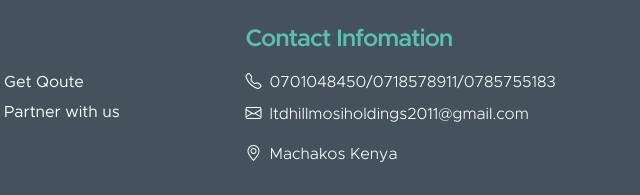
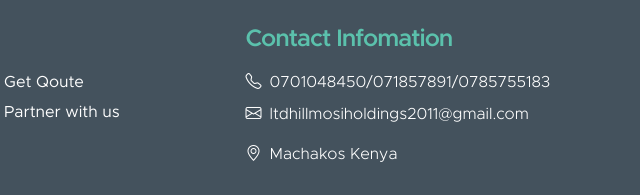
Before and after one commit to Hillmosi/Hillmosi, a plain HTML site: page index.html in a window 1280 px wide. Shown: the part 6168-6363 px from the top of the page, 549-1189 px from the left. Drawn offline with Linux system fonts and the light colour scheme.

Commit message:
Update index.html

```diff
--- a/index.html
+++ b/index.html
@@ -675,7 +675,7 @@ https://templatemo.com/tm-581-kind-heart-charity
                             <i class="bi-telephone me-2"></i>
 
                             <a href="tel: 120-240-9600" class="site-footer-link">
-                                0701048450/0718578911/0785755183
+                                0701048450/071857891/0785755183
                             </a>
                         </p>
 
```
